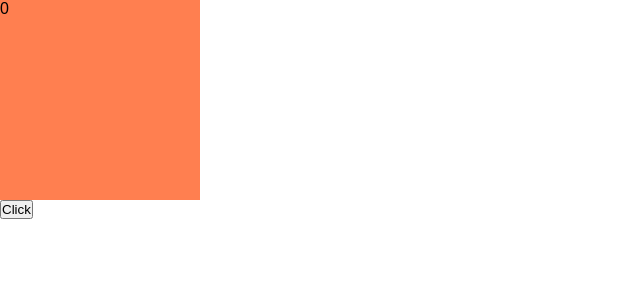
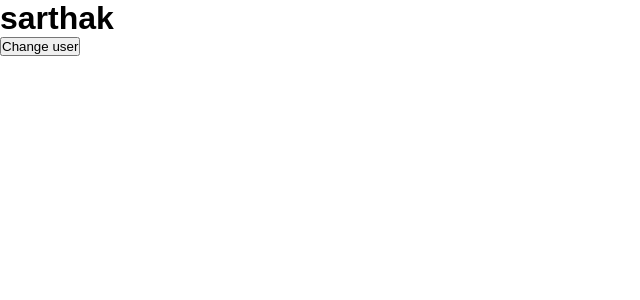
Before and after one commit to swagatobhandariofficial-cpu/MyUpdates, a React (Vite) app in the folder 002class/: page / in a window 1280 px wide. Shown: the top 300 px of the page, without its empty margins (0-640 px from the left). Built offline with nearby package versions, Linux system fonts and the light colour scheme.

Commit message:
Conditional use

```diff
--- a/002class/src/App.jsx
+++ b/002class/src/App.jsx
@@ -1,18 +1,19 @@
 import React, { useState } from 'react'
 
 const App = () => {
-
+  const arr = ['sarthak','harsh','swagato']
   const [num, setNum] = useState(0)
-
   return (
     <div>
-      <div className='box'>
-        {num}
-      </div>
+      <h1>{arr[num]}</h1>
       <button onClick={()=>{
-        const rndm = Math.floor(Math.random()*100)
-        setNum(rndm)
-      }}>Click </button>
+        if(num<arr.length-1){
+          setNum(num+1)
+        }
+        else{
+          setNum(0)
+        }
+      }}>Change user</button>
     </div>
   )
 }
```
